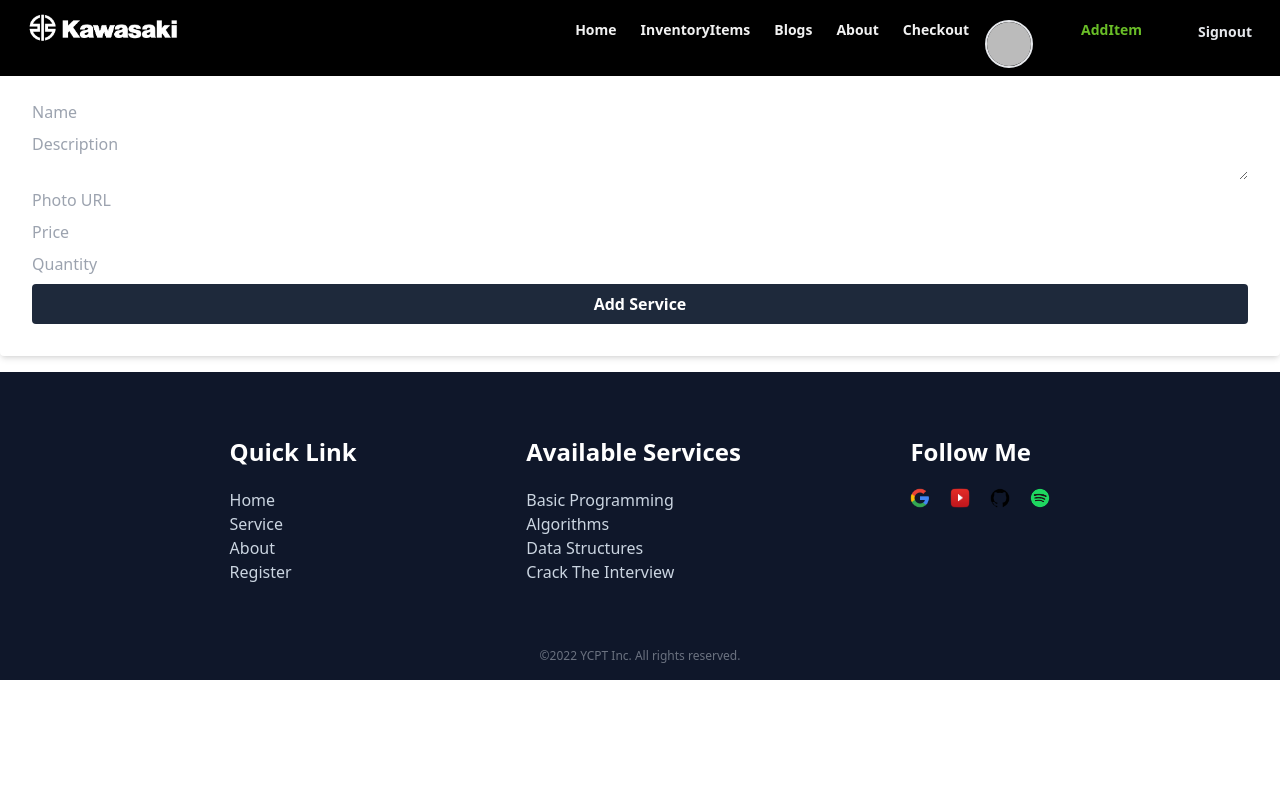
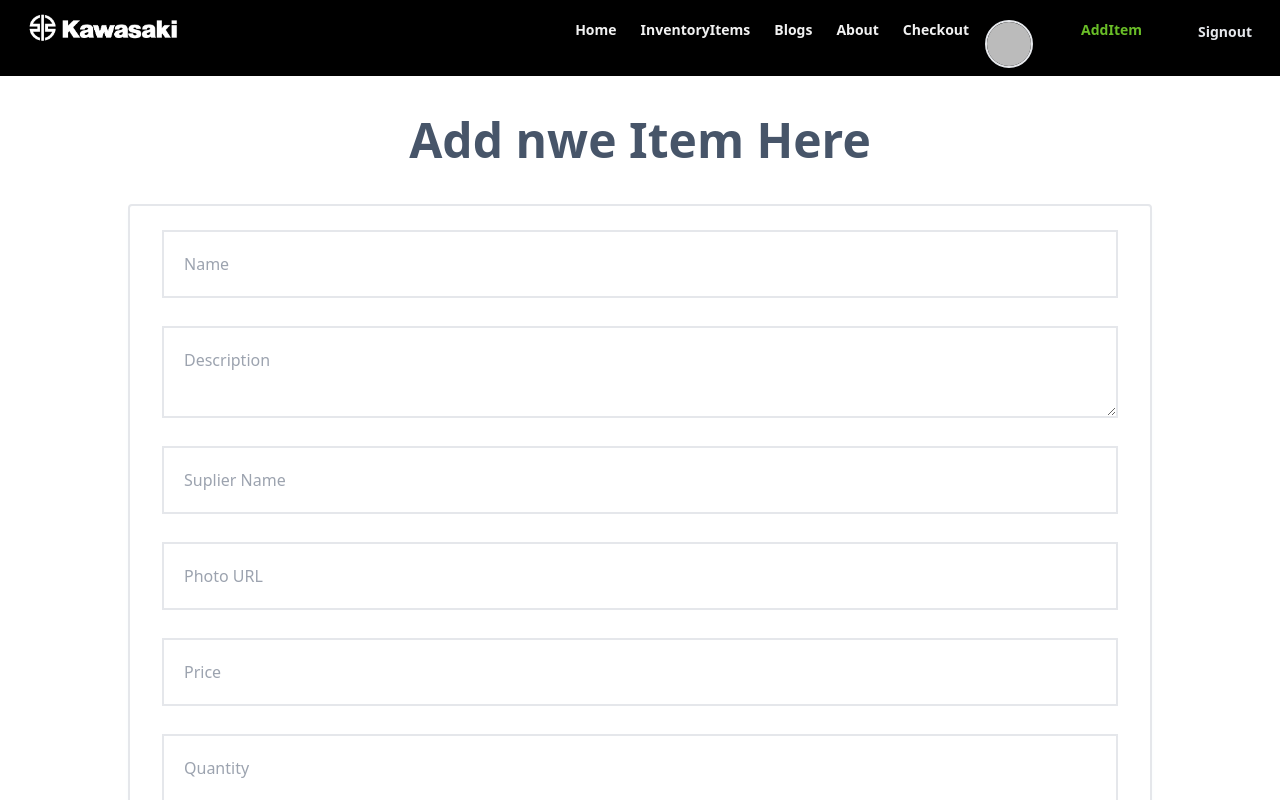
Before and after one commit to tanvir005/MotorBike-WareHouse-Inventory-Management, a React (Create React App) app: page /additem in a window 1280 px wide. Shown: the top 800 px of the page. Built offline with nearby package versions, Linux system fonts and the light colour scheme; no server answers; sample sign-in values are in the browser's storage.

Commit message:
Manage item added

```diff
--- a/src/App.js
+++ b/src/App.js
@@ -13,6 +13,7 @@ import AddItems from './Items/AddItems/AddItems';
 import InventoryItems from './Items/InventoryItems/InventoryItems';
 import DisplayInventoryItem from './Items/DisplayInventoryItem/DisplayInventoryItem';
 import { ToastContainer } from 'react-toastify';
+import ManageItems from './Items/ManageItems/ManageItems';
 
 
 
@@ -26,12 +27,13 @@ function App() {
       <Routes>
         <Route path="/" element={<Home />} />
         <Route path="inventory" element={<InventoryItems />} />
-        <Route path="inventory/:id" element={<DisplayInventoryItem />} />
-        {/* <Route path="checkout" element={
+
+        <Route path="inventory/:id" element={
           <RequireAuth>
-            <Checkout />
+            <ManageItems />
           </RequireAuth>
         } />
+        {/*
         <Route path="service/:serviceName" element={
           <RequireAuth>
             <Checkout />
--- /dev/null
+++ b/src/Hooks/useInventoryItemWithId/useInventoryItemWithId.js
@@ -0,0 +1,19 @@
+import { useEffect, useState } from "react";
+
+const useInventoryItemWithId = id => {
+    const [item, setItem] = useState([]);
+
+
+    useEffect(() => {
+        const url = `http://localhost:5000/invenrotyitems/${id}`;
+        fetch(url)
+            .then(res => res.json())
+            .then(data => setItem(data))
+    }, [item])
+
+
+    return [item, setItem];
+}
+
+
+export default useInventoryItemWithId;
--- a/src/Items/AddItems/AddItems.js
+++ b/src/Items/AddItems/AddItems.js
@@ -32,14 +32,16 @@ const AddItems = () => {
 
     return (
         <div>
-            <form className="bg-white shadow-md rounded px-8 pt-6 pb-8 mb-4 flex flex-col" onSubmit={handleSubmit(onSubmit)}>
-                <input className='mb-2' placeholder="Name" {...register("name")} />
-                <textarea className='mb-2' placeholder="Description" {...register("description")} />
-                <input className='mb-2' placeholder="Photo URL" type="text" {...register("img")} />
-                <input className='mb-2' placeholder="Price" type="number" {...register("price")} />
-                <input className='mb-2' placeholder="Quantity" type="number" {...register("quantity")} />
+            <h2 className="text-slate-600  font-bold text-5xl my-10 text-center">Add nwe Item Here</h2>
+            <form className="gap-5 bg-white shadow-md rounded px-8 pt-6 pb-8 mb-4 flex flex-col mx-32 border-2 shadow-slate-50" onSubmit={handleSubmit(onSubmit)}>
+                <input className='mb-2 border-2 shadow-slate-50 p-5' placeholder="Name" {...register("name")} />
+                <textarea className='mb-2 border-2 shadow-slate-50 p-5' placeholder="Description" {...register("description")} />
+                <input className='mb-2 border-2 shadow-slate-50 p-5' placeholder="Suplier Name" type="text" {...register("suplier")} />
+                <input className='mb-2 border-2 shadow-slate-50 p-5' placeholder="Photo URL" type="text" {...register("img")} />
+                <input className='mb-2 border-2 shadow-slate-50 p-5' placeholder="Price" type="number" {...register("price")} />
+                <input className='mb-4 border-2 shadow-slate-50 p-5' placeholder="Quantity" type="number" {...register("quantity")} />
 
-                <input className="bg-slate-800 hover:bg-slate-700 text-white font-bold py-2 px-4 w-full rounded focus:outline-none focus:shadow-outline " type="submit" value="Add Service" />
+                <input className="bg-slate-800 hover:bg-slate-700 text-white font-bold py-5 px-4 w-full p-5 rounded focus:outline-none focus:shadow-outline " type="submit" value="Add Service" />
             </form>
 
         </div>
--- a/src/Items/DisplayInventoryItem/DisplayInventoryItem.js
+++ b/src/Items/DisplayInventoryItem/DisplayInventoryItem.js
@@ -2,13 +2,14 @@ import React from 'react';
 import { useNavigate } from 'react-router';
 
 const DisplayInventoryItem = ({ item }) => {
+
 
     const { _id, name, img, description, price, quantity } = item;
 
     const navigate = useNavigate();
 
     const navigateToCheckOut = id => {
-        navigate(`/inventoryitems/${id}`)
+        navigate(`/inventory/${id}`)
     }
 
     return (
@@ -21,7 +22,7 @@ const DisplayInventoryItem = ({ item }) => {
                 <p className="text-black text-justify font-bold text-lg my-5">Quantity: {quantity}pcs</p>
                 <p className="text-black text-justify font-bold text-lg my-5">Price:  ${price}</p>
 
-                <button onClick={() => navigateToCheckOut(_id)} className=" bg-slate-800 hover:bg-slate-700 text-white font-bold py-2 w-full rounded focus:outline-none focus:shadow-outline" type="button">
+                <button onClick={() => navigateToCheckOut(_id)} className="hover:bg-green-600 bg-green-700 text-white font-bold py-2 w-full rounded focus:outline-none focus:shadow-outline" type="button">
                     Manage Item
                 </button>
 
--- a/src/Items/InventoryItems/InventoryItems.js
+++ b/src/Items/InventoryItems/InventoryItems.js
@@ -4,6 +4,7 @@ import DisplayInventoryItem from '../DisplayInventoryItem/DisplayInventoryItem';
 
 const InventoryItems = () => {
     const [item, setItem] = useInventoryItem();
+
     return (
         <div>
 
--- a/src/Items/ManageItems/ManageItems.js
+++ b/src/Items/ManageItems/ManageItems.js
@@ -0,0 +1,97 @@
+import React, { useEffect, useState } from 'react';
+import { useForm } from "react-hook-form";
+import { useParams } from 'react-router';
+import { toast } from 'react-toastify';
+import useInventoryItemWithId from '../../Hooks/useInventoryItemWithId/useInventoryItemWithId';
+
+const ManageItems = () => {
+    const { id } = useParams();
+    const [item, setItem] = useInventoryItemWithId(id);
+
+    const {
+        register,
+        handleSubmit,
+    } = useForm();
+    const onSubmit = data => {
+
+    }
+
+
+    const handleDelibered = () => {
+
+        const newQ = item.quantity - 1;
+        const UpdateProduct = { newQ };
+
+        //send data to server
+        const url = `http://localhost:5000/invenrotyitems/${id}`;
+        fetch(url, {
+            method: 'PUT',
+            headers: {
+                'content-type': 'application/json'
+            },
+            body: JSON.stringify(UpdateProduct)
+        })
+            .then(res => res.json())
+            .then(data => {
+                item.quantity = newQ;
+                setItem(item);
+                toast('Delivered Successfully.')
+            })
+    }
+
+    const handleSupplierName = event => {
+        console.log(event.target.value);
+        const { supplier, ...rest } = item;
+        const newSupplier = event.target.value;
+
+        const newItem = { supplier: newSupplier, ...rest };
+        setItem(newItem);
+    }
+
+    const handleQuant = event => {
+        const { quantity, ...rest } = item;
+        const newQuant = event.target.value;
+        console.log(newQuant);
+        const newItem = { quantity: newQuant, ...rest };
+        console.log(newItem);
+        setItem(newItem);
+    }
+
+    return (
+        <div>
+            <h2 className="text-green-600  font-bold text-5xl my-10 text-center">Add nwe Item Here</h2>
+            <div className="md:flex gap-10 m-10 p-5 border-2 shadow-green-50 rounded-2xl">
+
+                <div className="md:w-1/2 p-10 border-2 shadow-green-50 rounded-2xl order-1 mb-5">
+                    <img className="mx-auto hover:rotate-2" src={item?.img} alt="" />
+                    <h3 className="text-2xl font-bold text-left ">{item?.name}</h3>
+                    <p className="text-black text-justify">{item?.description}</p>
+                    <p className="text-black text-justify font-bold text-lg my-5">Quantity: {item?.quantity}pcs</p>
+                    <p className="text-black text-justify font-bold text-lg my-5">Price:  ${item?.price}</p>
+                    <button onClick={handleDelibered} className=" bg-green-800 hover:bg-green-700 text-white font-bold py-2 w-full rounded focus:outline-none focus:shadow-outline" type="button">
+                        Delivered
+                    </button>
+
+                </div>
+                <div className="md:w-1/2 border-2 md:p-10 shadow-green-50 rounded-2xl order-2">
+                    <h2 className="text-green-600  font-bold text-5xl my-10 text-center">Update the item Here</h2>
+                    <form className="gap-2 bg-white shadow-md rounded md:px-4 pt-2 pb-8 mb-4 flex flex-col mx-2 md:mx-32 border-2 shadow-green-50" onSubmit={handleSubmit(onSubmit)}>
+                        <input className='mb-2 border-2  shadow-green-50 p-2' value={item.name} placeholder="Name" {...register("name")} />
+                        <textarea className='mb-2 border-2  shadow-green-50 p-2' value={item.description} placeholder="Description" {...register("description")} />
+                        <input onChange={handleSupplierName} className='mb-2 border-2  shadow-green-50 p-2' value={item.supplier} placeholder="Suplier Name" type="text"  {...register("suplier")} />
+                        <input className='mb-2 border-2  shadow-green-50 p-2' value={item.img} placeholder="Photo URL" type="text" {...register("img")} />
+                        <input className='mb-2 border-2  shadow-green-50 p-2' value={item.price} placeholder="Price" type="number" {...register("price")} />
+                        <input className='mb-4 border-2  shadow-green-50 p-2' placeholder="Quantity" type="number" onChange={handleQuant}  {...register("quantity")} />
+
+                        <input className="bg-green-800 hover:bg-green-700 text-white font-bold py-5 px-4 w-full p-2 rounded focus:outline-none focus:shadow-outline " type="submit" value="Update Item" />
+                    </form>
+
+
+                </div>
+
+            </div>
+        </div>
+    );
+};
+
+export default ManageItems;
--- a/src/pages/Shared/Home/Home.js
+++ b/src/pages/Shared/Home/Home.js
@@ -23,7 +23,8 @@ const Home = () => {
 
             </div>
             <div>
-                <h1 className="text-3xl font-bold text-green-700 mt-20 text-center">Inventory Items</h1>
+
+                <h1 className="text-3xl font-bold mt-20 text-center" style={{ color: '#69bd27' }}>Inventory Items</h1>
                 <div className="grid md:grid-cols-3">
 
                     {
--- a/tailwind.config.js
+++ b/tailwind.config.js
@@ -4,6 +4,6 @@ module.exports = {
   ],
   theme: {
     extend: {},
-  },
-  plugins: [],
+    plugins: [],
+  }
 }
```
